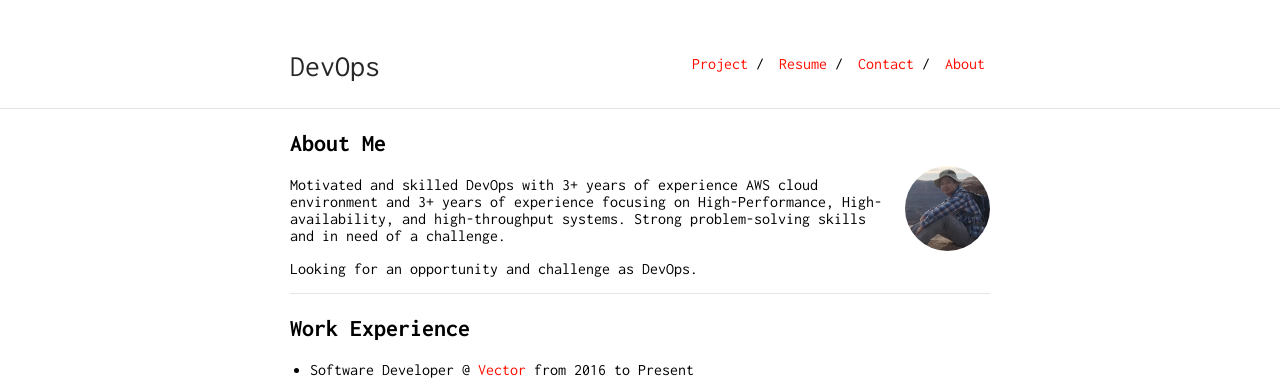
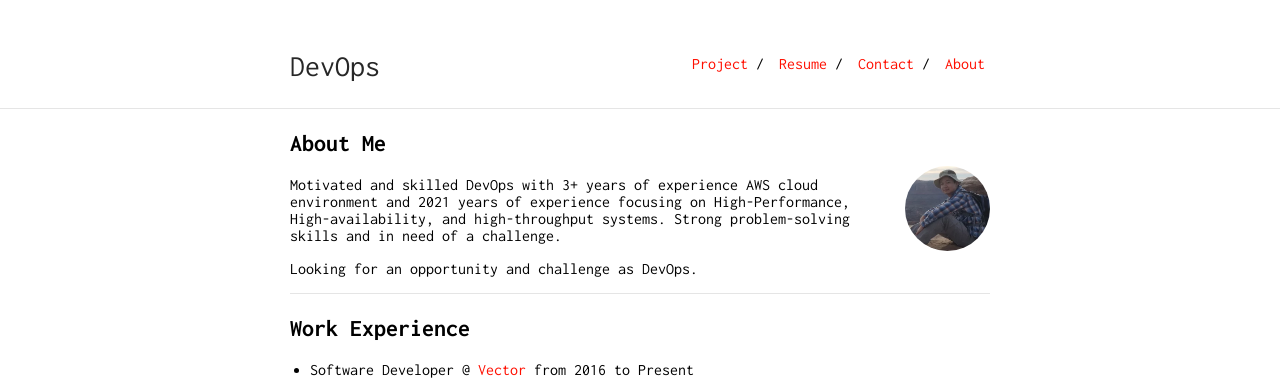
Before and after one commit to hche608/hche608.github.io, a Jekyll site: the page built from index.md, in a window 1280 px wide. Shown: the top 386 px of the page. Built offline with Jekyll 4.4.1, drawn with Linux system fonts in a browser that asks for light colours; our own code applies the rules of GitHub Pages for plain Markdown files.

Commit message:
Update index.md

```diff
--- a/index.md
+++ b/index.md
@@ -6,7 +6,7 @@ layout: default
 
 <img class="profile-picture" src="me.webp">
 
-Motivated and skilled DevOps with 3+ years of experience AWS cloud environment and 3+ years of experience focusing on High-Performance, High-availability, and high-throughput systems. Strong problem-solving skills and in need of a challenge.
+Motivated and skilled DevOps with 3+ years of experience AWS cloud environment and {{ 'now' | date: "%Y" }} years of experience focusing on High-Performance, High-availability, and high-throughput systems. Strong problem-solving skills and in need of a challenge.
 
 Looking for an opportunity and challenge as DevOps.
 
```
